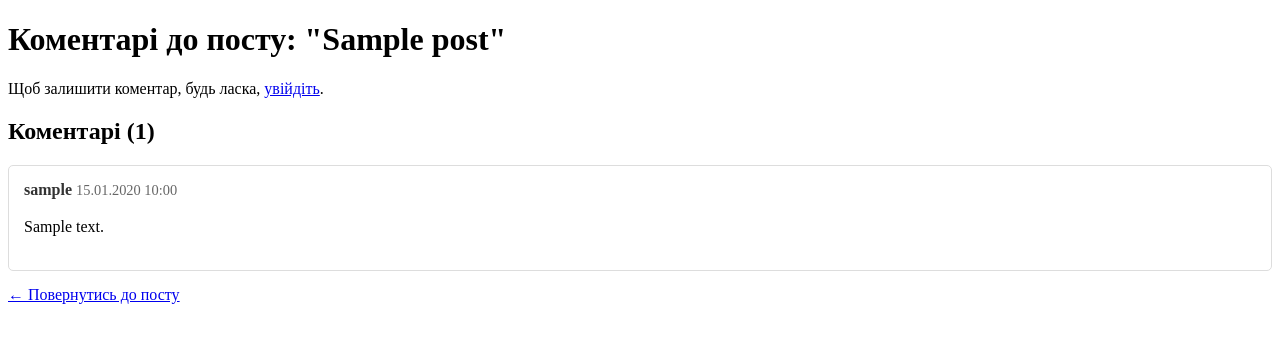
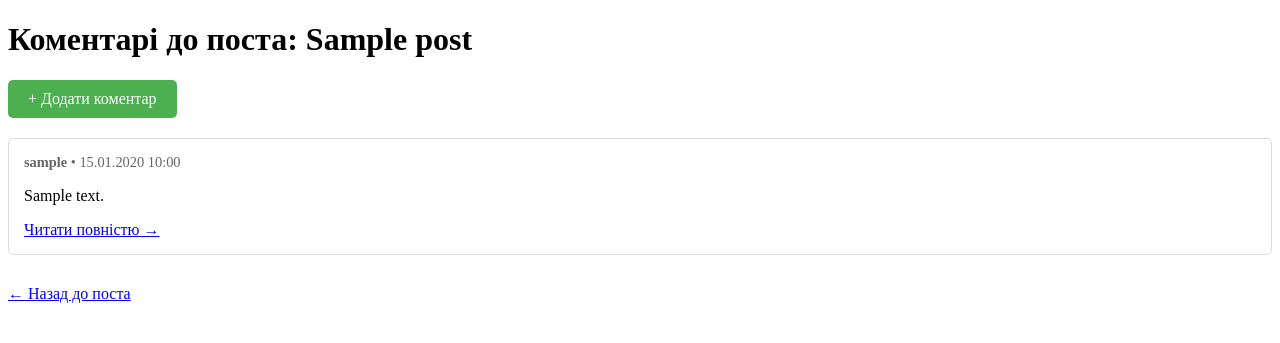
Before and after one commit to pypok-1/New_Project, a Django app: template comments/templates/comments/comment_list.html in a window 1280 px wide. Shown: the top 343 px of the page. Run offline with Django 3.2, Linux system fonts and the light colour scheme; the template is opened without the code that fills it: most values are stand-ins (such as "Sample title", 1, 10 or a date in 2020).

Commit message:
Add files via upload

```diff
--- a/comments/templates/comments/comment_list.html
+++ b/comments/templates/comments/comment_list.html
@@ -1,10 +1,7 @@
-<!-- comments/templates/comments/comment_list.html -->
 <!DOCTYPE html>
-<html lang="uk">
+<html>
 <head>
-    <meta charset="UTF-8">
-    <meta name="viewport" content="width=device-width, initial-scale=1.0">
-    <title>Коментарі до посту "{{ post.title }}"</title>
+    <title>Коментарі до поста</title>
     <style>
         .comment {
             border: 1px solid #ddd;
@@ -12,73 +9,79 @@
             margin-bottom: 15px;
             border-radius: 5px;
         }
-        .comment-author {
-            font-weight: bold;
-            color: #333;
-        }
-        .comment-date {
+        .comment-meta {
             color: #666;
             font-size: 0.9em;
+            margin-bottom: 10px;
         }
-        .comment-text {
-            margin-top: 10px;
-            line-height: 1.5;
+        .pagination {
+            margin-top: 20px;
+        }
+        .pagination a, .pagination span {
+            padding: 8px 16px;
+            margin: 0 4px;
+            border: 1px solid #ddd;
+            text-decoration: none;
+        }
+        .pagination .current {
+            background-color: #4CAF50;
+            color: white;
+            border: 1px solid #4CAF50;
         }
     </style>
 </head>
 <body>
-    <div class="container">
-        <h1>Коментарі до посту: "{{ post.title }}"</h1>
+    <h1>Коментарі до поста: {{ post.title }}</h1>
 
-        {% if user.is_authenticated %}
-        <div class="add-comment">
-            <h3>Додати коментар:</h3>
-            <form method="post" action="{% url 'comment-create' post_id=post.id %}">
-                {% csrf_token %}
-                {{ form.as_p }}
-                <button type="submit">Надіслати</button>
-            </form>
+    <a href="{% url 'comment-create' post.id %}" style="
+        display: inline-block;
+        background-color: #4CAF50;
+        color: white;
+        padding: 10px 20px;
+        text-decoration: none;
+        border-radius: 5px;
+        margin-bottom: 20px;
+    ">+ Додати коментар</a>
+
+    {% if comments %}
+        <div class="comments-list">
+        {% for comment in comments %}
+            <div class="comment">
+                <div class="comment-meta">
+                    <strong>{{ comment.author.username }}</strong>
+                    • {{ comment.created_at|date:"d.m.Y H:i" }}
+                </div>
+                <p>{{ comment.text|truncatewords:50 }}</p>
+                <a href="{% url 'comment-detail' comment.id %}">Читати повністю →</a>
+            </div>
+        {% endfor %}
         </div>
-        <hr>
-        {% else %}
-        <p>Щоб залишити коментар, будь ласка, <a href="{% url 'login' %}">увійдіть</a>.</p>
-        {% endif %}
 
-        <h2>Коментарі ({{ comments.count }})</h2>
-
-        {% if comments %}
-            {% for comment in comments %}
-                <div class="comment">
-                    <div class="comment-header">
-                        <span class="comment-author">{{ comment.author.username }}</span>
-                        <span class="comment-date">{{ comment.created_at|date:"d.m.Y H:i" }}</span>
-                    </div>
-                    <div class="comment-text">
-                        {{ comment.text|linebreaks }}
-                    </div>
-                </div>
-            {% endfor %}
-
-            <!-- Пагінація -->
-            {% if page_obj.has_other_pages %}
-            <div class="pagination">
+        {% if page_obj.paginator.num_pages > 1 %}
+        <div class="pagination">
+            <span class="step-links">
                 {% if page_obj.has_previous %}
-                    <a href="?page={{ page_obj.previous_page_number }}">Попередня</a>
+                    <a href="?page=1">&laquo; перша</a>
+                    <a href="?page={{ page_obj.previous_page_number }}">попередня</a>
                 {% endif %}
 
-                <span>Сторінка {{ page_obj.number }} з {{ page_obj.paginator.num_pages }}</span>
+                <span class="current">
+                    Сторінка {{ page_obj.number }} з {{ page_obj.paginator.num_pages }}
+                </span>
 
                 {% if page_obj.has_next %}
-                    <a href="?page={{ page_obj.next_page_number }}">Наступна</a>
+                    <a href="?page={{ page_obj.next_page_number }}">наступна</a>
+                    <a href="?page={{ page_obj.paginator.num_pages }}">остання &raquo;</a>
                 {% endif %}
-            </div>
-            {% endif %}
+            </span>
+        </div>
+        {% endif %}
+    {% else %}
+        <p>Ще немає коментарів до цього поста. Будьте першим!</p>
+    {% endif %}
 
-        {% else %}
-            <p>Ще немає коментарів. Будьте першим!</p>
-        {% endif %}
-
-        <a href="{% url 'post-detail' pk=post.id %}">← Повернутись до посту</a>
+    <div style="margin-top: 30px;">
+        <a href="{{ post.get_absolute_url }}">← Назад до поста</a>
     </div>
 </body>
 </html>
```
Also changed, not shown: comments/templates/comments/comment_detail.html (added, +61 -0 lines).
